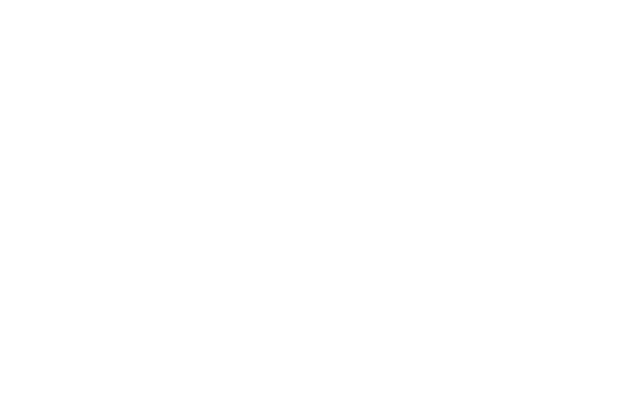
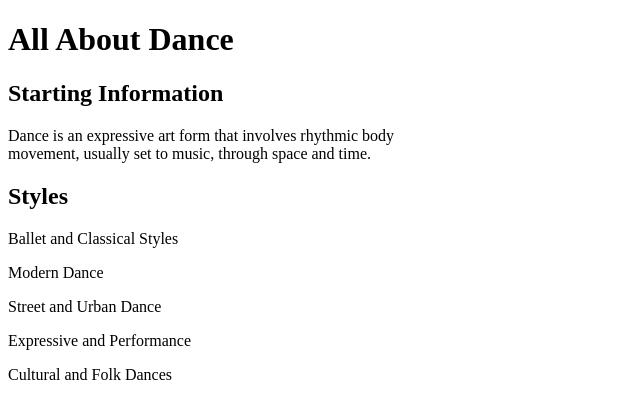
Before and after one commit to ludoo-code/1-1-HTML-Basics, a plain HTML site: page index.html in a window 1280 px wide. Shown: the whole page, without its empty margins (0-640 px from the left). Drawn offline with Linux system fonts and the light colour scheme.

Commit message:
All about dance - updates

```diff
--- a/index.html
+++ b/index.html
@@ -3,11 +3,21 @@
 
 <head>
   <meta charset="utf-8">
-  <title>Unit 1 HTML Basics</title>
+  <title>All about Dance</title>
 </head>
 <body>
+<h1> All About Dance</h1>
 
+  <h2> Starting Information</h2>
+  <p>Dance is an expressive art form that involves rhythmic body <br> movement, usually set to music, through space and time.</p>
 
+<h2> Styles </h2>
+<p>Ballet and Classical Styles</p>
+<p>Modern Dance</p>
+<p>Street and Urban Dance </p>
+<p>Expressive and Performance</p>
+<p>Cultural and Folk Dances</p>
 
+</p>
 </body>
 </html>
```
